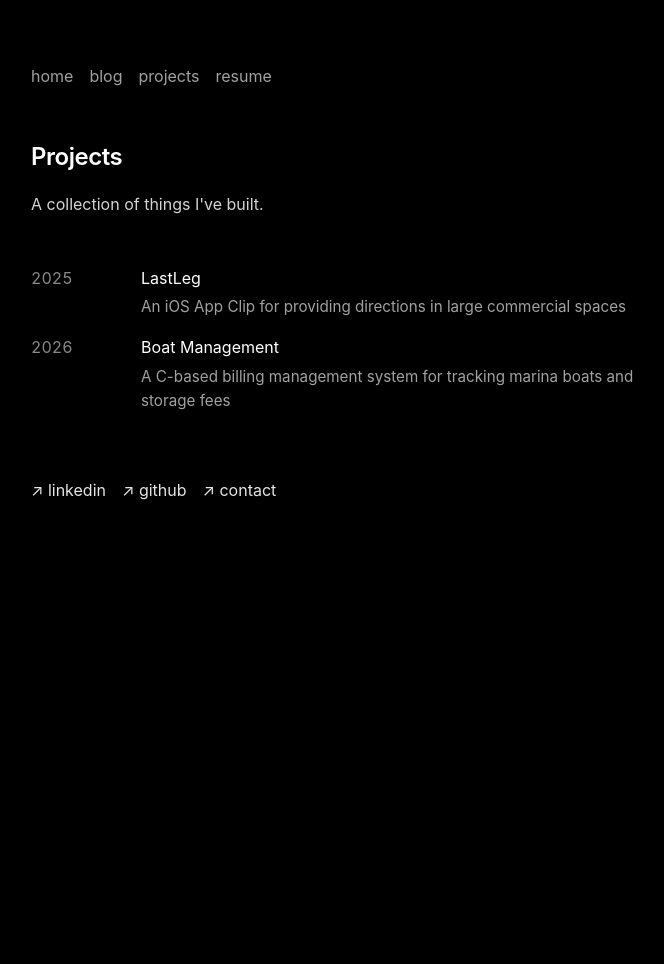
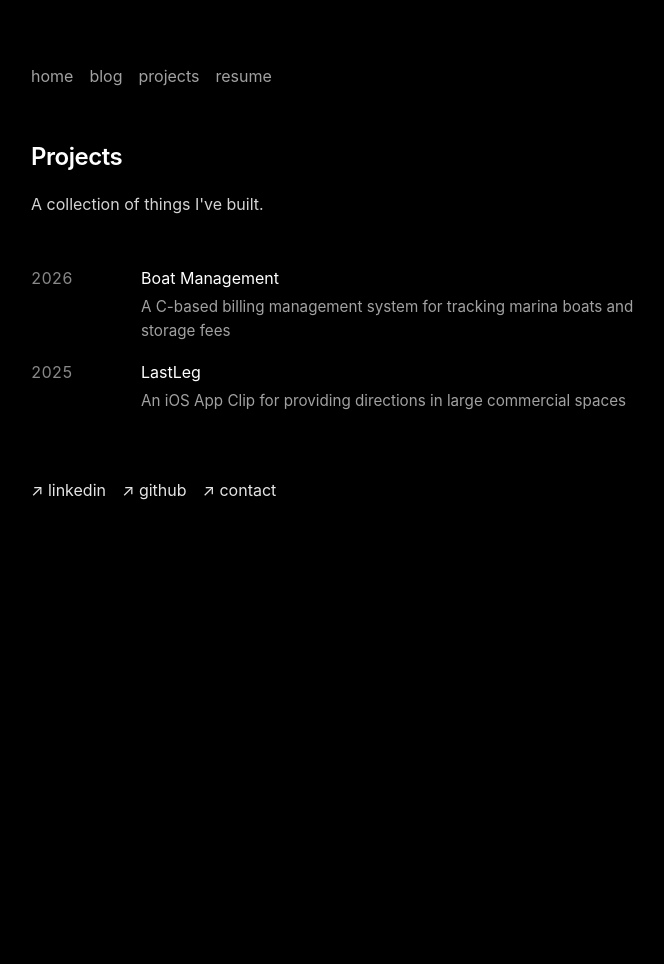
Before and after one commit to souttoa/souttoa.github.io, a Jekyll site: the page built from projects.html, in a window 1280 px wide. Shown: the whole page, without its empty margins (289-953 px from the left). Built offline with Jekyll 4.4.1, drawn with Linux system fonts in a browser that asks for light colours; part of the change alters nothing that is shown.

```diff
--- a/_data/projects.yml
+++ b/_data/projects.yml
@@ -1,9 +1,9 @@
+- name: Boat Management
+  description: A C-based billing management system for tracking marina boats and storage fees
+  link: https://github.com/UM-CSC322-26S/programming-project-i-souttoa
+  year: 2026
+
 - name: LastLeg
   description: An iOS App Clip for providing directions in large commercial spaces
   link: https://souttoa.github.io/2026/03/05/last-leg.html
   year: 2025
-
-- name: Boat Management
-  description: A C-based billing management system for tracking marina boats and storage fees
-  link: https://github.com/UM-CSC322-26S/programming-project-i-souttoa
-  year: 2026
```
